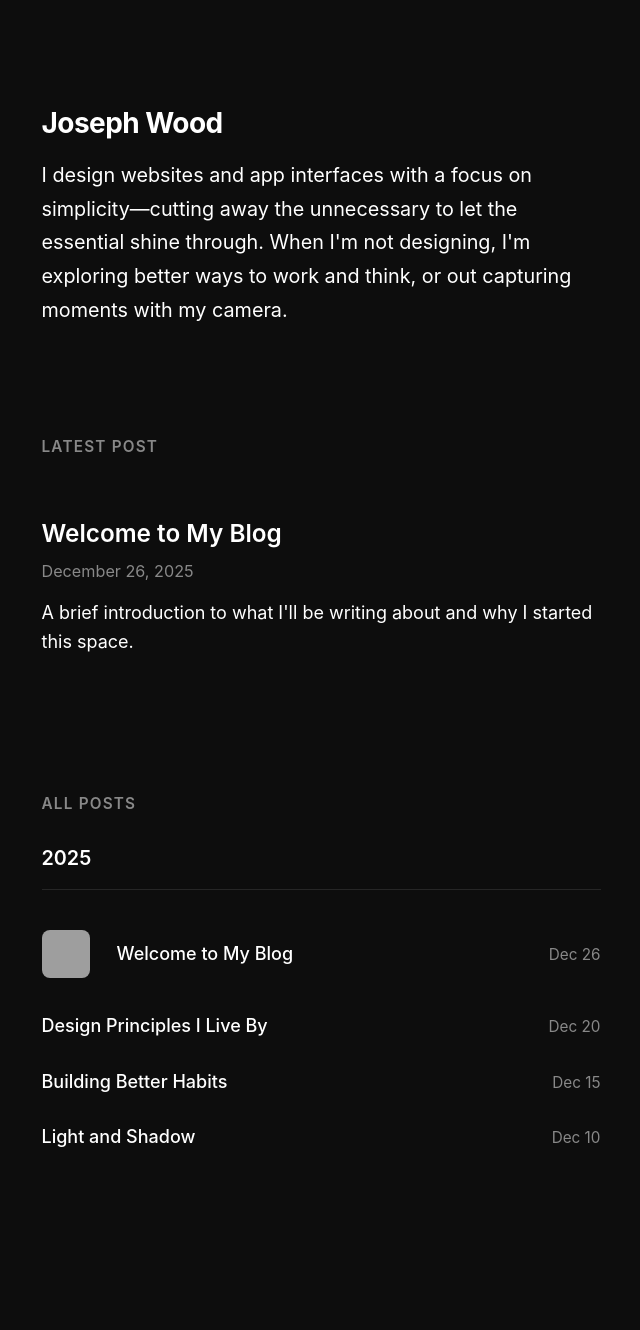
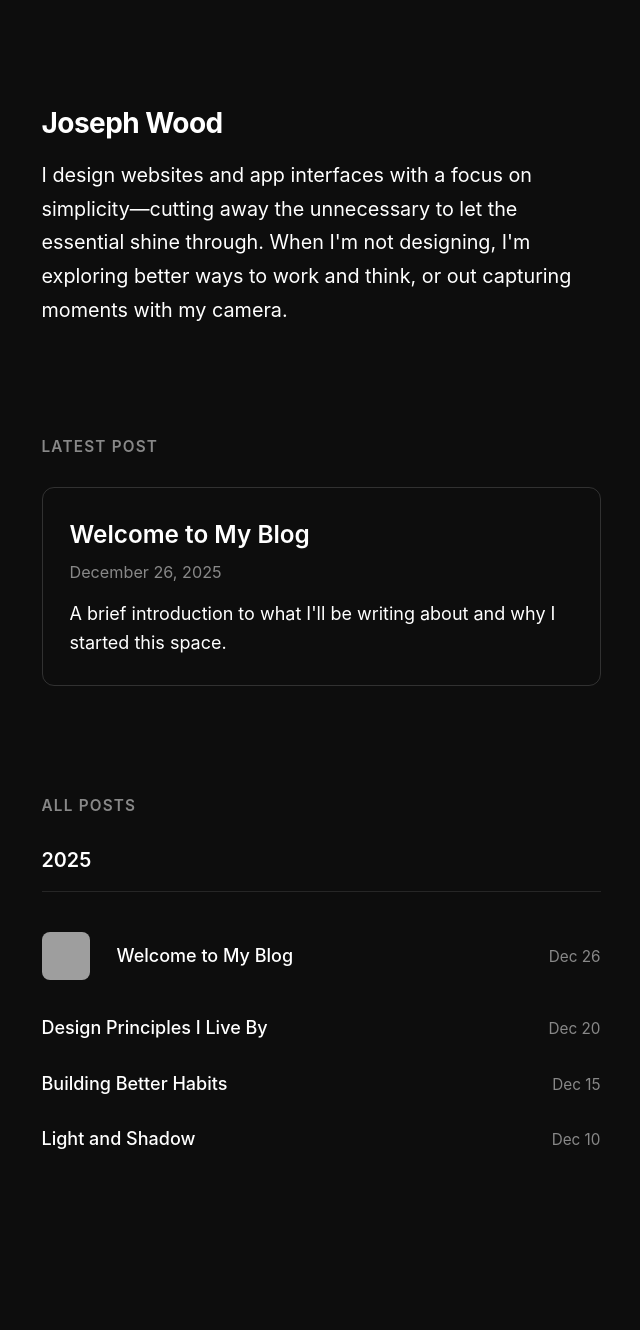
Before and after one commit to ithinkiamjoseph/Jekyll-SN-Pro, a Jekyll site: the page built from index.html, in a window 1280 px wide. Shown: the whole page, without its empty margins (319-959 px from the left). Built offline with Jekyll 4.4.1, drawn with Linux system fonts in a browser that asks for light colours; grey boxes are pictures that could not be loaded.

Commit message:
Add 1px rounded border to Latest Post section

```diff
--- a/_sass/main.scss
+++ b/_sass/main.scss
@@ -122,7 +122,9 @@ a {
 }
 
 .latest-post-item {
-  padding: $spacing-unit 0;
+  padding: $spacing-unit;
+  border: 1px solid rgba($color-text, 0.15);
+  border-radius: 12px;
 }
 
 .latest-post-link {
```
